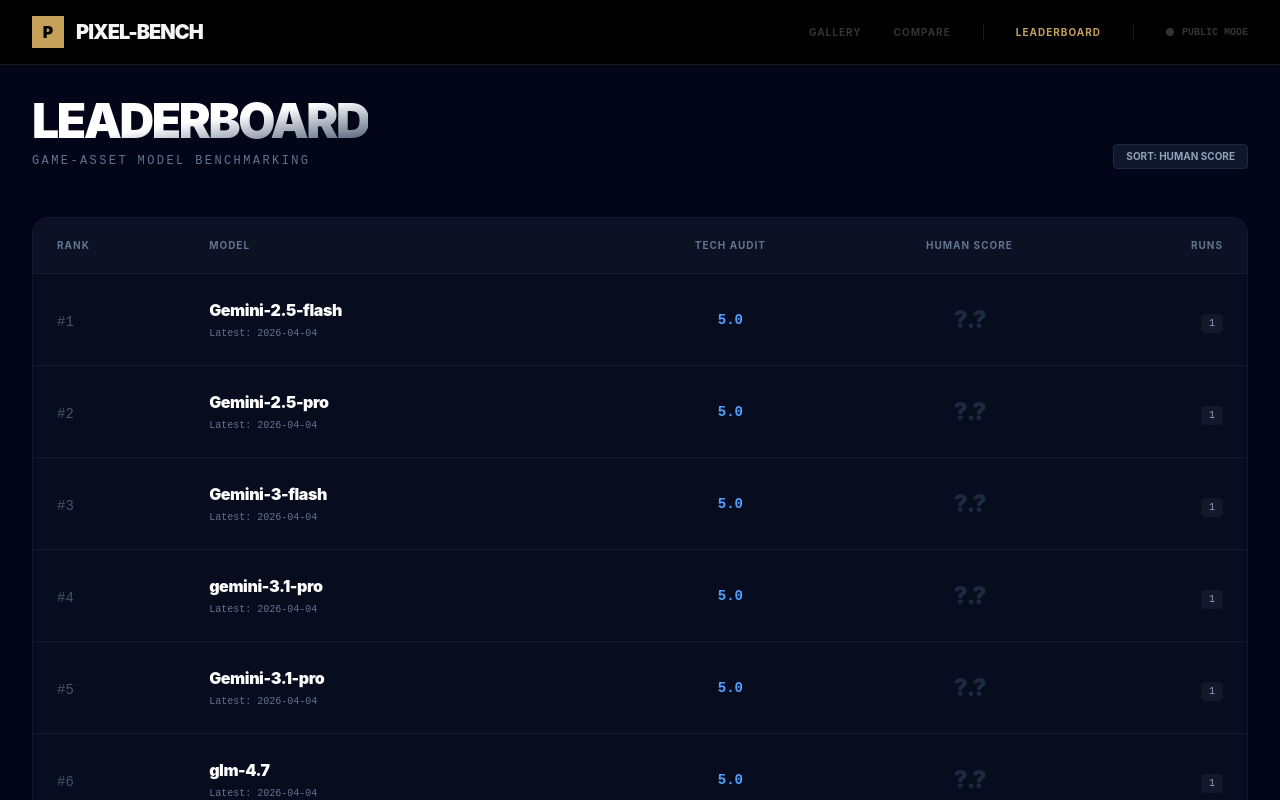
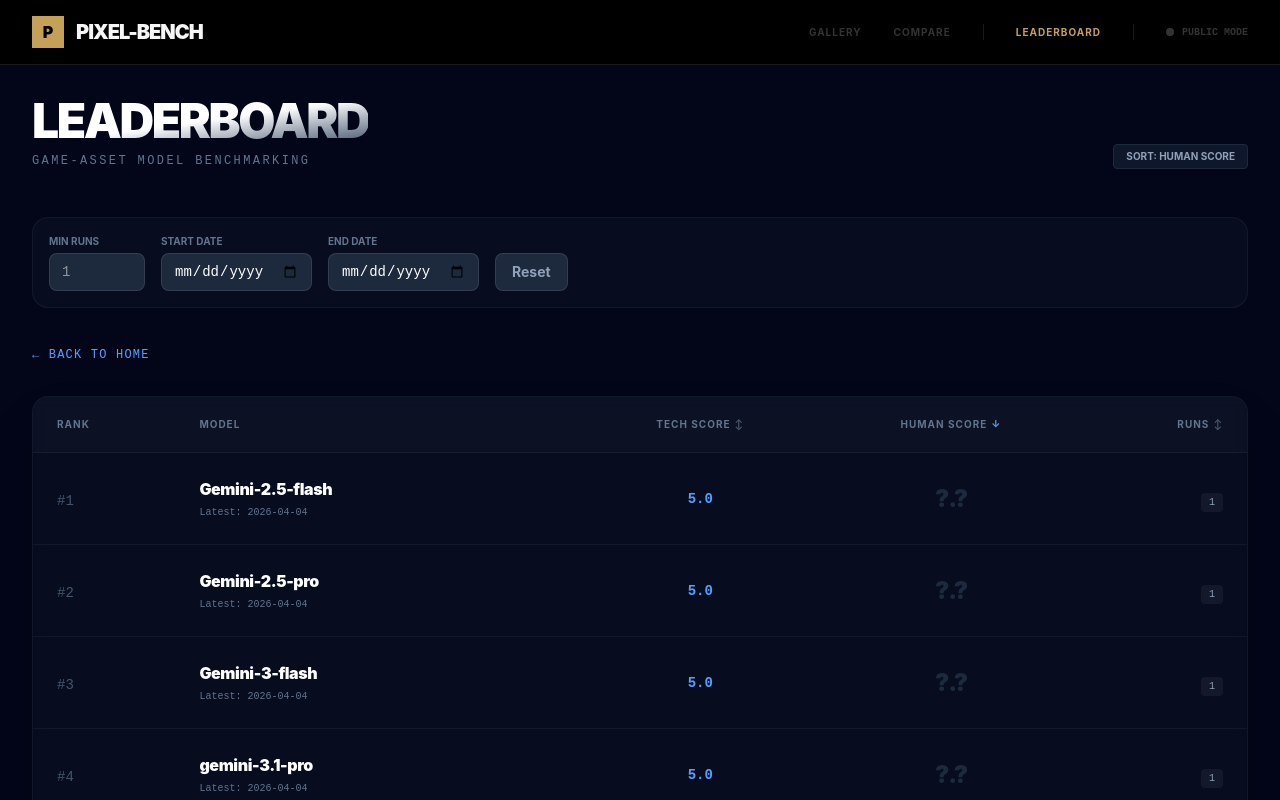
Before and after one commit to bodangren/pixel-art-2026, a Next.js app: page /leaderboard in a window 1280 px wide. Shown: the top 800 px of the page. Built offline with nearby package versions, Linux system fonts and the light colour scheme.

Commit message:
Leaderboard system Phase 3: Page integration with LeaderboardClient component, filters, and sorting

```diff
--- a/measure/tracks/leaderboard_system_20260502/plan.md
+++ b/measure/tracks/leaderboard_system_20260502/plan.md
@@ -11,20 +11,20 @@
 ## Phase 2: UI Components (TDD)
 - [x] Write tests for `LeaderboardTable` — renders rows, handles empty state
 - [x] Write tests for `LeaderboardFilters` — genre dropdown, date picker, min runs input
-- [ ] Implement `LeaderboardTable` component with sortable column headers
-- [ ] Implement `LeaderboardFilters` component
-- [ ] Implement `ModelDetailPanel` — shows all runs for a selected model
-- [ ] Verify all tests pass
+- [x] Implement `LeaderboardTable` component with sortable column headers
+- [x] Implement `LeaderboardFilters` component
+- [x] Implement `ModelDetailPanel` — shows all runs for a selected model
+- [x] Verify all tests pass
 
 ## Phase 3: Page Integration
-- [ ] Create `/leaderboard/page.tsx` as async server component
-- [ ] Load and aggregate data at build time for static export
-- [ ] Wire up filters and table in page component
-- [ ] Add navigation link to leaderboard in Navbar
-- [ ] Run `next build --webpack` to verify static export works
+- [x] Create `/leaderboard/page.tsx` as async server component
+- [x] Load and aggregate data at build time for static export
+- [x] Wire up filters and table in page component
+- [x] Add navigation link to leaderboard in Navbar
+- [x] Run `next build --webpack` to verify static export works
 
 ## Phase 4: Polish & Verification
-- [ ] Add loading/empty states for no-data scenarios
-- [ ] Ensure responsive layout on mobile viewports
+- [x] Add loading/empty states for no-data scenarios
+- [x] Ensure responsive layout on mobile viewports
 - [ ] Run full test suite — all 227+ tests must pass
 - [ ] Run `next lint` with no errors
--- /dev/null
+++ b/src/app/leaderboard/LeaderboardClient.tsx
@@ -0,0 +1,137 @@
+'use client'
+
+import React, { useState } from 'react'
+import Link from 'next/link'
+import LeaderboardTable from '@/components/LeaderboardTable'
+import LeaderboardFilters from '@/components/LeaderboardFilters'
+import ModelDetailPanel from '@/components/ModelDetailPanel'
+import type { LeaderboardEntry, LeaderboardFilters as FilterType } from '@/../lib/leaderboard'
+import type { Run } from '@/../lib/schemas'
+
+interface LeaderboardClientProps {
+  initialEntries: LeaderboardEntry[]
+  allRuns: Run[]
+}
+
+const LeaderboardClient: React.FC<LeaderboardClientProps> = ({ initialEntries, allRuns }) => {
+  const [entries, setEntries] = useState(initialEntries)
+  const [currentSort, setCurrentSort] = useState<string>('average_human_score')
+  const [sortOrder, setSortOrder] = useState<'asc' | 'desc'>('desc')
+  const [selectedModel, setSelectedModel] = useState<LeaderboardEntry | null>(null)
+  const [modelRuns, setModelRuns] = useState<Run[]>([])
+
+  const handleFilterChange = (newFilters: FilterType) => {
+    let filtered = [...initialEntries]
+
+    if (newFilters.minRuns !== undefined) {
+      filtered = filtered.filter(e => e.run_count >= newFilters.minRuns!)
+    }
+    if (newFilters.startDate) {
+      filtered = filtered.filter(e => e.latest_run_date >= newFilters.startDate!)
+    }
+    if (newFilters.endDate) {
+      filtered = filtered.filter(e => e.latest_run_date <= newFilters.endDate!)
+    }
+
+    filtered.sort((a, b) => {
+      const aVal = a[currentSort as keyof LeaderboardEntry]
+      const bVal = b[currentSort as keyof LeaderboardEntry]
+      if (typeof aVal === 'string' && typeof bVal === 'string') {
+        return sortOrder === 'desc'
+          ? bVal.localeCompare(aVal)
+          : aVal.localeCompare(bVal)
+      }
+      return sortOrder === 'desc'
+        ? (Number(bVal) || 0) - (Number(aVal) || 0)
+        : (Number(aVal) || 0) - (Number(bVal) || 0)
+    })
+
+    setEntries(filtered)
+  }
+
+  const handleSort = (key: string) => {
+    if (currentSort === key) {
+      setSortOrder(sortOrder === 'desc' ? 'asc' : 'desc')
+    } else {
+      setCurrentSort(key)
+      setSortOrder('desc')
+    }
+
+    const newOrder = currentSort === key ? (sortOrder === 'desc' ? 'asc' : 'desc') : 'desc'
+
+    const sorted = [...entries].sort((a, b) => {
+      const aVal = a[key as keyof LeaderboardEntry]
+      const bVal = b[key as keyof LeaderboardEntry]
+      if (typeof aVal === 'string' && typeof bVal === 'string') {
+        return newOrder === 'desc'
+          ? bVal.localeCompare(aVal)
+          : aVal.localeCompare(bVal)
+      }
+      return newOrder === 'desc'
+        ? (Number(bVal) || 0) - (Number(aVal) || 0)
+        : (Number(aVal) || 0) - (Number(bVal) || 0)
+    })
+
+    setEntries(sorted)
+  }
+
+  const handleModelClick = (modelId: string) => {
+    const entry = initialEntries.find(e => e.model_id === modelId)
+    const runs = allRuns.filter(r => r.model_id === modelId)
+    setSelectedModel(entry || null)
+    setModelRuns(runs)
+  }
+
+  const handleClosePanel = () => {
+    setSelectedModel(null)
+    setModelRuns([])
+  }
+
+  return (
+    <>
+      <div className="container mx-auto p-8 bg-slate-950 text-white min-h-screen font-sans">
+        <div className="flex flex-col md:flex-row justify-between items-end mb-12 gap-4">
+          <div>
+            <h1 className="text-5xl font-black mb-2 text-transparent bg-clip-text bg-gradient-to-br from-white via-white to-slate-600 tracking-tighter">
+              LEADERBOARD
+            </h1>
+            <p className="text-slate-500 font-mono text-xs uppercase tracking-[0.2em]">Game-Asset Model Benchmarking</p>
+          </div>
+          <div className="flex gap-2">
+            <div className="px-3 py-1 bg-slate-900 border border-slate-800 rounded text-[10px] font-bold text-slate-400 uppercase">
+              Sort: {currentSort === 'average_human_score' ? 'Human Score' : currentSort === 'average_tech_score' ? 'Tech Score' : currentSort === 'run_count' ? 'Runs' : 'Name'}
+            </div>
+          </div>
+        </div>
+
+        <LeaderboardFilters onFilterChange={handleFilterChange} />
+
+        <Link href="/">
+          <span className="text-blue-400 text-xs font-mono uppercase tracking-widest hover:text-blue-300 transition-colors">
+            ← Back to Home
+          </span>
+        </Link>
+
+        <div className="mt-8">
+          <LeaderboardTable
+            entries={entries}
+            onModelClick={handleModelClick}
+            currentSort={currentSort}
+            sortOrder={sortOrder}
+            onSort={handleSort}
+          />
+        </div>
+      </div>
+
+      {selectedModel && (
+        <ModelDetailPanel
+          entry={selectedModel}
+          runs={modelRuns}
+          onClose={handleClosePanel}
+        />
+      )}
+    </>
+  )
+}
+
+export default LeaderboardClient
--- a/src/app/leaderboard/page.tsx
+++ b/src/app/leaderboard/page.tsx
@@ -1,81 +1,17 @@
-import React from 'react';
-import { getLeaderboard } from '@/../lib/data';
-import Link from 'next/link';
+import React from 'react'
+import { getLeaderboard, listRuns } from '@/../lib/data'
+import LeaderboardClient from './LeaderboardClient'
 
-export async function generateStaticParams() {
-  return [] // Only one leaderboard page
+export const metadata = {
+  title: 'Leaderboard | Pixel Art Benchmark',
+  description: 'Compare model performance across all benchmark runs'
 }
 
 export default async function LeaderboardPage() {
-  const leaderboard = await getLeaderboard();
+  const [entries, allRuns] = await Promise.all([
+    getLeaderboard(),
+    listRuns()
+  ])
 
-  return (
-    <div className="container mx-auto p-8 bg-slate-950 text-white min-h-screen font-sans">
-      <div className="flex flex-col md:flex-row justify-between items-end mb-12 gap-4">
-        <div>
-          <h1 className="text-5xl font-black mb-2 text-transparent bg-clip-text bg-gradient-to-br from-white via-white to-slate-600 tracking-tighter">
-            LEADERBOARD
-          </h1>
-          <p className="text-slate-500 font-mono text-xs uppercase tracking-[0.2em]">Game-Asset Model Benchmarking</p>
-        </div>
-        <div className="flex gap-2">
-          <div className="px-3 py-1 bg-slate-900 border border-slate-800 rounded text-[10px] font-bold text-slate-400 uppercase">Sort: Human Score</div>
-        </div>
-      </div>
-
-      <div className="overflow-x-auto bg-slate-900/40 rounded-2xl border border-white/5 shadow-2xl backdrop-blur-sm">
-        <table className="w-full text-left border-collapse">
-          <thead>
-            <tr className="border-b border-white/5 text-[10px] font-bold text-slate-500 uppercase tracking-widest bg-white/[0.02]">
-              <th className="px-6 py-5">Rank</th>
-              <th className="px-6 py-5">Model</th>
-              <th className="px-6 py-5 text-center">Tech Audit</th>
-              <th className="px-6 py-5 text-center">Human Score</th>
-              <th className="px-6 py-5 text-right">Runs</th>
-            </tr>
-          </thead>
-          <tbody className="divide-y divide-white/5">
-            {leaderboard.length > 0 ? (
-              leaderboard.map((model: any, index: number) => (
-                <tr key={model.model_id} className="hover:bg-white/[0.03] transition-all group">
-                  <td className="px-6 py-6">
-                    <span className="font-mono text-slate-600 text-sm">#{index + 1}</span>
-                  </td>
-                  <td className="px-6 py-6">
-                    <div className="flex flex-col">
-                      <Link href={`/models/${model.model_id}`} className="font-black text-white hover:text-blue-400 transition-colors tracking-tight">
-                        {model.model_id}
-                      </Link>
-                      <span className="text-[10px] text-slate-500 font-mono mt-1">Latest: {model.latest_run_date}</span>
-                    </div>
-                  </td>
-                  <td className="px-6 py-6">
-                    <div className="flex flex-col items-center gap-1">
-                      <span className="font-mono font-bold text-blue-400 text-sm">{model.average_tech_score?.toFixed(1) || '0.0'}</span>
-                    </div>
-                  </td>
-                  <td className="px-6 py-6">
-                    <div className="flex flex-col items-center">
-                      <span className={`text-2xl font-black tracking-tighter ${model.average_human_score > 0 ? 'text-white' : 'text-slate-800'}`}>
-                        {model.average_human_score > 0 ? model.average_human_score.toFixed(1) : '?.?'}
-                      </span>
-                    </div>
-                  </td>
-                  <td className="px-6 py-6 text-right">
-                    <span className="px-2 py-1 bg-white/5 rounded font-mono text-[10px] text-slate-400">{model.run_count}</span>
-                  </td>
-                </tr>
-              ))
-            ) : (
-              <tr>
-                <td colSpan={5} className="px-6 py-12 text-center text-slate-600 italic font-mono text-sm">
-                  Waiting for benchmark data...
-                </td>
-              </tr>
-            )}
-          </tbody>
-        </table>
-      </div>
-    </div>
-  );
+  return <LeaderboardClient initialEntries={entries} allRuns={allRuns} />
 }
```
Also changed, not shown: measure/tracks.md (+1 -1 lines).
